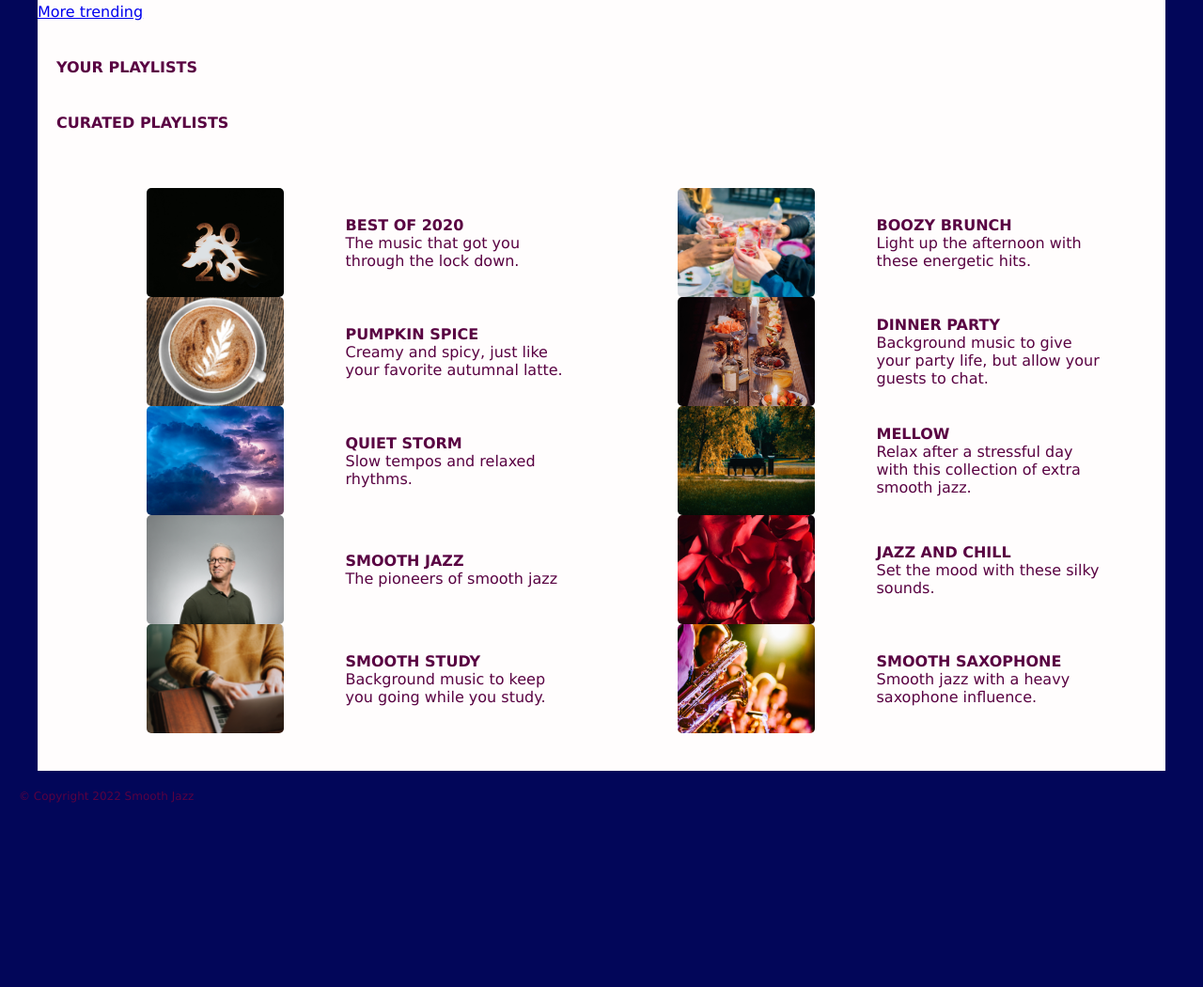
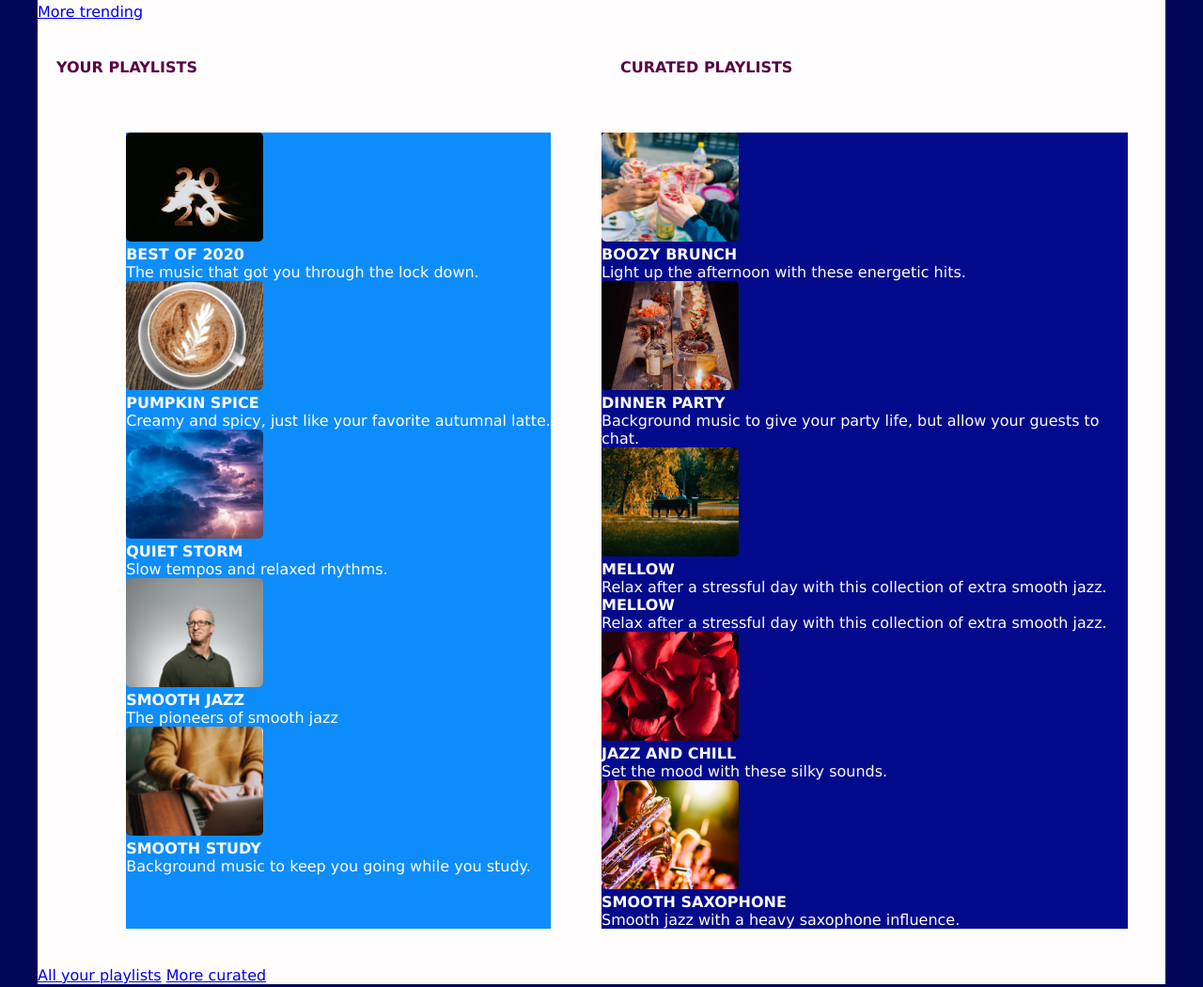
Before and after one commit to Mullissa/streamingmedia, a plain HTML site: page index.html in a window 1280 px wide. Shown: the part 701-1751 px from the top of the page at 94% size. Before the commit the page ends 1555 px from the top, so only its background shows below. Drawn offline with Linux system fonts and the light colour scheme.

Commit message:
updated css

```diff
--- a/index.html
+++ b/index.html
@@ -91,82 +91,116 @@
 
         <a href="#">More trending</a>
 
-
+    <section id="heading2">
         <h2>Your Playlists</h2>
         <h2>Curated Playlists</h2>
+    </section>
+
     <section id="playlists">
 
         <div class="yours">
+            <section>
             <img src="images/best-of-2020-cover.png" alt="lit sign that says 2020">
-            <section>
+            <div>
                 <h3>Best of 2020</h3>
                 <p>The music that got you through the lock down.</p>
+            </div>
+            </section>
+
+            <section>
+            <img src="images/pumpkin-spice-cover.png" alt="cup of pumpkin spice latte">
+                <div>
+                    <h3>Pumpkin Spice</h3>
+                    <p>Creamy and spicy, just like your favorite autumnal latte.</p>
+                </div>
+
             </section>
 
 
-        <img src="images/pumpkin-spice-cover.png" alt="cup of pumpkin spice latte">
             <section>
-                <h3>Pumpkin Spice</h3>
-                <p>Creamy and spicy, just like your favorite autumnal latte.</p>
+                <img src="images/quiet-storm-cover.png" alt="stormy clouds with sun peaking through">
+                <div>
+                    <h3>Quiet Storm</h3>
+                    <p>Slow tempos and relaxed rhythms.</p>
+                </div>
             </section>
 
-        <img src="images/quiet-storm-cover.png" alt="stormy clouds with sun peaking through">
+
             <section>
-                <h3>Quiet Storm</h3>
-                <p>Slow tempos and relaxed rhythms.</p>
+                <img src="images/smooth-jazz-cover.png" alt="man smiling with green shirt">
+                <div>
+                    <h3>Smooth Jazz</h3>
+                    <p>The pioneers of smooth jazz</p>
+                </div>
             </section>
 
-        <img src="images/smooth-jazz-cover.png" alt="man smiling with green shirt">
+
             <section>
-                <h3>Smooth Jazz</h3>
-                <p>The pioneers of smooth jazz</p>
-            </section>
-
                 <img src="images/smooth-study-cover.png" alt="someone at a computer typing">
-            <section>
+                <div>
                     <h3>Smooth Study</h3>
                     <p>Background music to keep you going while you study.</p>
                 </div>
-        <!-- <a href="#">All your playlists</a> -->
+            </div>
 
 
 
         <div class="curated">
+
+            <section>
                 <img src="images/boozy-brunch-cover.png" alt="friends at brunch with drinks celebrating">
-            <section>
+                <div>
                     <h3>Boozy Brunch</h3>
                     <p>Light up the afternoon with these energetic hits.</p>
+                </div>
             </section>
 
+
+            <section>
                 <img src="images/dinner-party-cover.png" alt="table with assorted dishes and candles">
-            <section>
+                <div>
                     <h3>Dinner Party</h3>
                     <p>Background music to give your party life, but allow your guests to chat.</p>
+                </div>
             </section>
 
+
+            <section>
                 <img src="images/mellow-cover.png" alt="two people sitting on a bench at a park">
-            <section>
+                <div>
+                    <h3>Mellow</h3>
+                    <p>Relax after a stressful day with this collection of extra smooth jazz.</p>
+                </div>
                 <h3>Mellow</h3>
                 <p>Relax after a stressful day with this collection of extra smooth jazz.</p>
             </section>
 
-        <img src="images/jazz-chill-cover.png" alt="red rose petals">
+
 
             <section>
+                <img src="images/jazz-chill-cover.png" alt="red rose petals">
+                <div>
                     <h3>Jazz and Chill</h3>
                     <p>Set the mood with these silky sounds.</p>
+                </div>
+
             </section>
 
-        <img src="images/smooth-saxophone-cover.png" alt="people playing the Saxophone">
+
 
             <section>
+                <img src="images/smooth-saxophone-cover.png" alt="people playing the Saxophone">
+                <div>
                     <h3>Smooth Saxophone</h3>
                     <p>Smooth jazz with a heavy saxophone influence.</p>
+                </div>
             </section>
         </div>
-            <!--<a href="#">More curated</a> -->
+
     </section>
     </section>
+    <a href="#">All your playlists</a>
+    <a href="#">More curated</a>
 </main>
     <footer>
         <p>&copy; Copyright 2022 Smooth Jazz</p>
--- a/styles.css
+++ b/styles.css
@@ -178,15 +178,18 @@ audio {
     left: 5px;
 }
 
-main h2 {
-    display: flex;
+#heading2 {
+    display: grid;
+    grid-template-columns: 1fr 1fr;
+    margin: 0;
+    padding: 0;
 }
 
 main #playlists {
     display: grid;
     grid-template-columns: 1fr 1fr;
     grid-template-areas: "#playlist1 #playlist2";
-    grid-gap: 10px;
+    grid-gap: 0px;
     margin: 20px;
     padding: 20px;
 }
@@ -195,29 +198,28 @@ section #playlists {
     width: auto;
 }
 
-.yours, .curated {
-    display: grid;
-    grid-template-columns: 1fr 1fr;
-    margin: 20px;
-    align-items: center;
+#playlists .curated {
+    background-color: var(--color-secondary);
 }
 
-.yours section, .curated section {
-    margin: 10px;
-    position: relative;
+#playlists .yours {
+    background-color: var(--color-accent);
 }
 
-.playlist1 div, .playlist2 div {
-    position: absolute;
-    top: 251px;
-    background-color: rgba(255,255,255,0.75);
-    padding: 0px;
-    height: 60px;
-    width: 350px;
-    align-items: center;
-    font-size: 1em;
-    margin: 0;
-    padding: 10px;
+section .yours {
+    background-color: var(--color-accent);
+}
+
+.yours div {
+    background-color: var(--color-accent);
+}
+
+.yours h3, .curated h3 {
+    color: var(--color-neutral);
+}
+
+.yours p, .curated p {
+    color: var(--color-neutral);
 }
 
 footer p {
```
Lines whose indentation alone changed are shown as unchanged.
